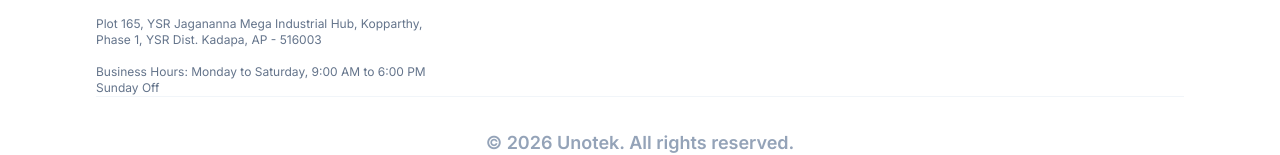
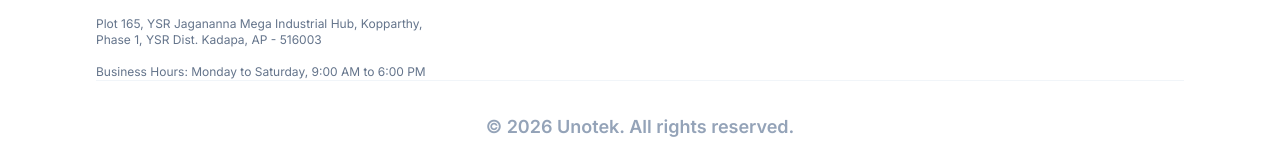
Before and after one commit to ShaikYakoub/unotek, a Next.js app: page /about in a window 1280 px wide. Shown: the part 4263-4418 px from the top of the page. Built offline with nearby package versions, Linux system fonts and the light colour scheme.

Commit message:
Remove 'Sunday Off' from business hours in footer.

```diff
--- a/app/about/page.tsx
+++ b/app/about/page.tsx
@@ -121,7 +121,8 @@
               </p>
               <div className="inline-flex items-center justify-center gap-3 text-sm font-bold tracking-widest uppercase text-slate-500 bg-white/80 backdrop-blur-md py-3 px-6 rounded-full border border-slate-200 shadow-sm">
                 <MapPin className="text-blue-600" size={18} />
-                Plot 165, YSR Jagananna Mega Industrial Hub, Kopparthy, Phase 1, YSR Dist. Kadapa, AP - 516003
+                Plot 165, YSR Jagananna Mega Industrial Hub, Kopparthy, Phase 1,
+                YSR Dist. Kadapa, AP - 516003
               </div>
             </motion.div>
           </div>
--- a/app/components/Footer.tsx
+++ b/app/components/Footer.tsx
@@ -25,10 +25,11 @@
               info@unotek.in
             </a>
             <div className="text-xs text-slate-500 mt-2">
-              Plot 165, YSR Jagananna Mega Industrial Hub, Kopparthy, Phase 1, YSR Dist. Kadapa, AP - 516003
+              Plot 165, YSR Jagananna Mega Industrial Hub, Kopparthy, Phase 1,
+              YSR Dist. Kadapa, AP - 516003
             </div>
             <div className="text-xs text-slate-500 mt-2">
-              Business Hours: Monday to Saturday, 9:00 AM to 6:00 PM<br />Sunday Off
+              Business Hours: Monday to Saturday, 9:00 AM to 6:00 PM
             </div>
           </div>
         </div>
```
